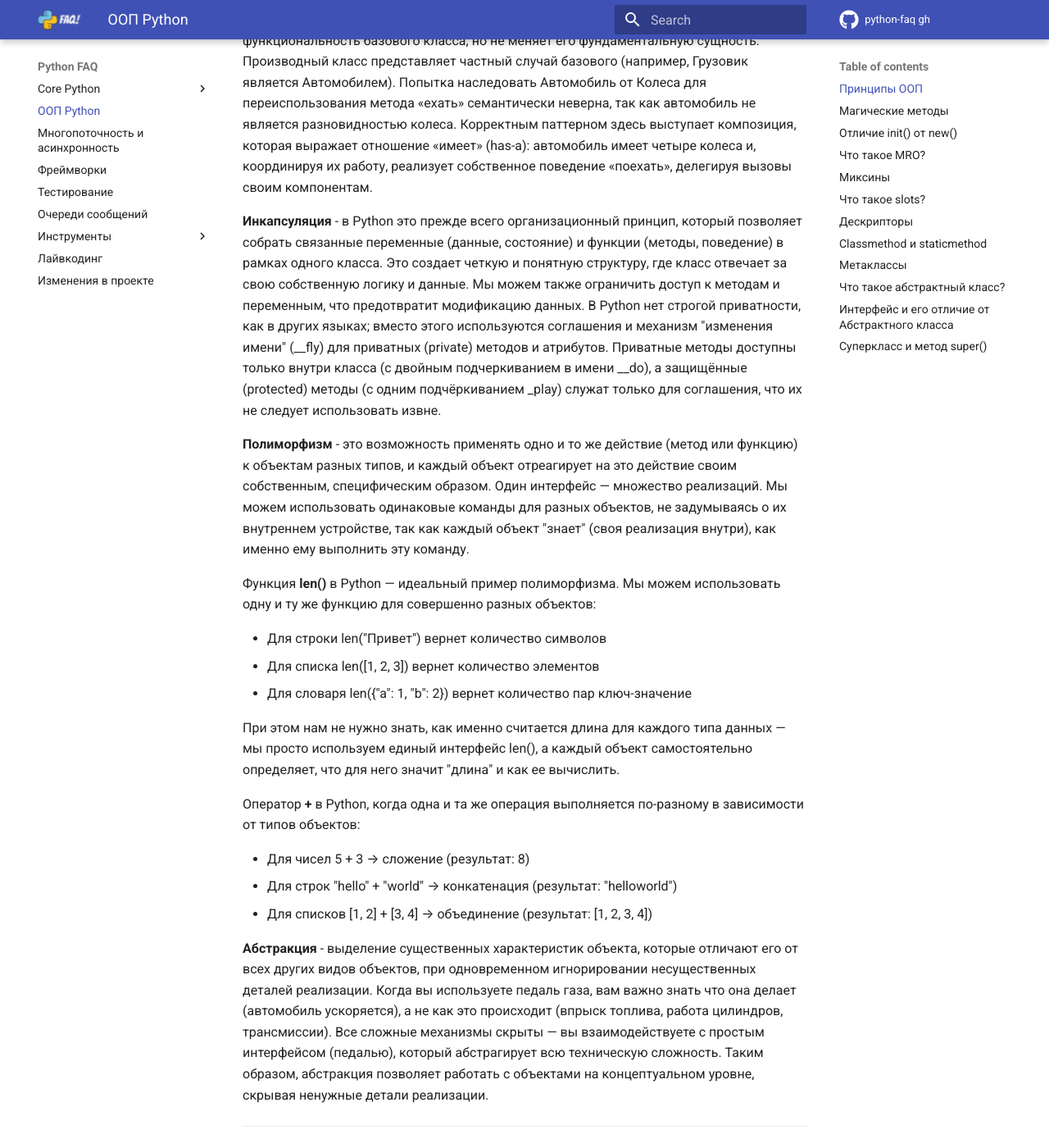
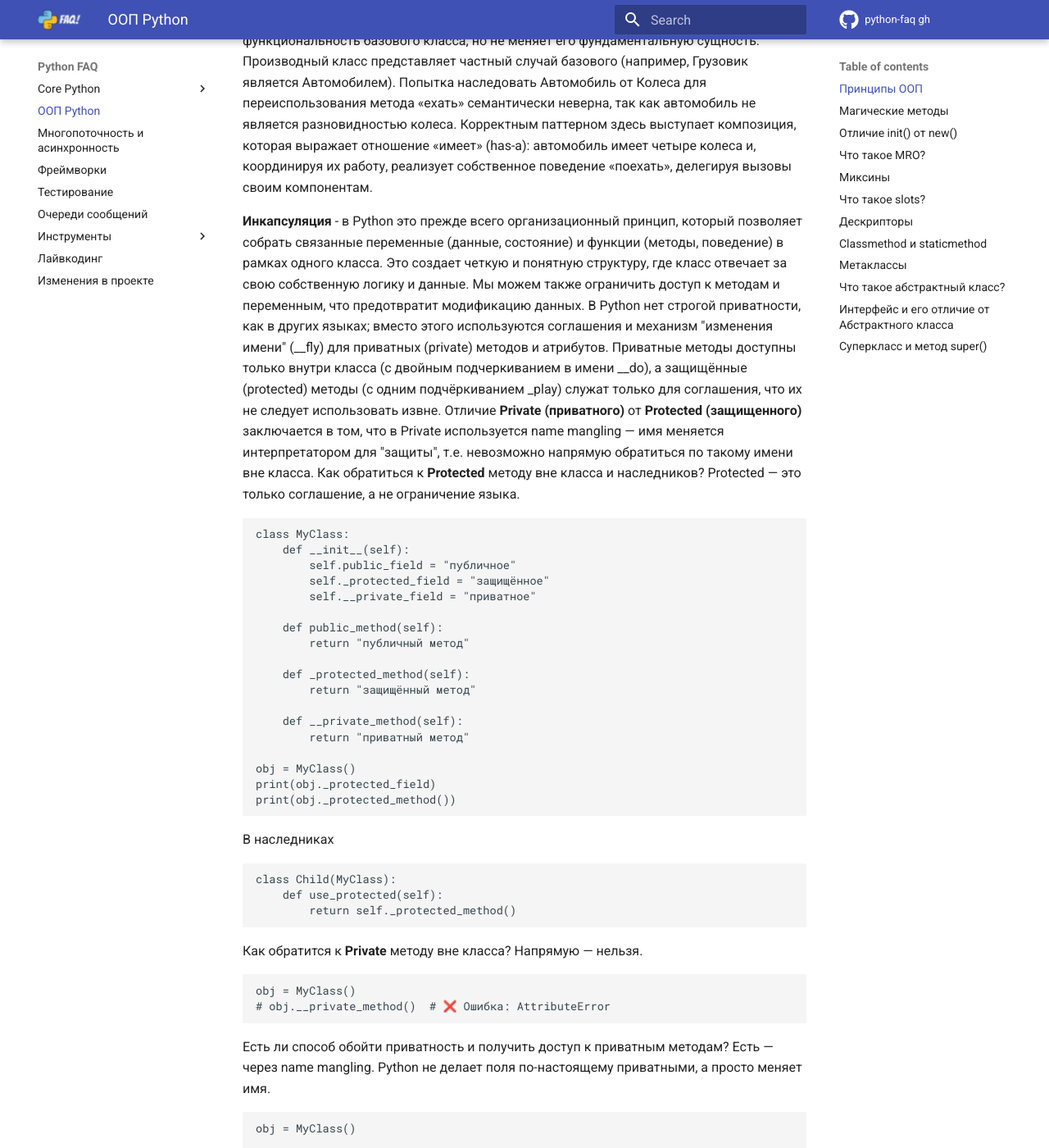
Before and after one commit to u-cha/python-faq, an MkDocs documentation site: the page built from docs/oop.md, in a window 1280 px wide and 1400 px high, scrolled down 490 px. Shown: the whole window at 82% size. Built offline with MkDocs 1.6.1 and Material for MkDocs 9.7.7, drawn with Linux system fonts in a browser that asks for light colours; comment, search, counter and statistics services are not loaded; some of the changed text lies outside the part shown.

Commit message:
added Private, Protected

````diff
--- a/docs/oop.md
+++ b/docs/oop.md
@@ -17,7 +17,51 @@ description: Вопросы и ответы по ООП Python на сайте-
 **Инкапсуляция** - в Python это прежде всего организационный принцип, который позволяет собрать связанные переменные (данные, состояние) и функции (методы, поведение) в рамках одного класса. Это создает четкую и понятную структуру, где класс отвечает за свою собственную логику и данные.
 Мы можем  также ограничить доступ к методам и переменным, что предотвратит модификацию данных. В Python нет строгой приватности, как в других языках; вместо этого используются соглашения и механизм
 "изменения имени" (__fly) для приватных (private) методов и атрибутов. Приватные методы доступны только внутри класса (с двойным подчеркиванием в имени __do), а защищённые (protected) методы (с одним подчёркиванием _play) служат только для соглашения, что их не следует использовать извне.
+Отличие **Private (приватного)** от **Protected (защищенного)** заключается в том, что в Private используется name mangling — имя меняется интерпретатором для "защиты", т.е. невозможно напрямую обратиться по такому имени вне класса.
+Как обратиться к **Protected** методу вне класса и наследников? Protected — это только соглашение, а не ограничение языка.
+```
+class MyClass:
+    def __init__(self):
+        self.public_field = "публичное"
+        self._protected_field = "защищённое"
+        self.__private_field = "приватное"
 
+    def public_method(self):
+        return "публичный метод"
+
+    def _protected_method(self):
+        return "защищённый метод"
+
+    def __private_method(self):
+        return "приватный метод"
+
+obj = MyClass()
+print(obj._protected_field)
+print(obj._protected_method())
+```
+В наследниках
+```
+class Child(MyClass):
+    def use_protected(self):
+        return self._protected_method()
+```
+Как обратится к **Private** методу вне класса? Напрямую — нельзя.
+```
+obj = MyClass()
+# obj.__private_method()  # ❌ Ошибка: AttributeError
+```
+Есть ли способ обойти приватность и получить доступ к приватным методам?
+Есть — через name mangling. Python не делает поля по-настоящему приватными, а просто меняет имя.
+```
+obj = MyClass()
+
+# Можно вызвать приватный метод так:
+print(obj._MyClass__private_method())  # ✅ Работает!
+
+# И даже получить доступ к полю:
+print(obj._MyClass__private_field)     # ✅ Вернёт "приватное"
+```
+Это нарушает инкапсуляцию и не рекомендуется в production-коде.
 **Полиморфизм** -  это возможность применять одно и то же действие (метод или функцию) к объектам разных типов, и каждый объект отреагирует на это действие своим собственным, специфическим образом.
 Один интерфейс — множество реализаций. Мы можем использовать одинаковые команды для разных объектов, не задумываясь о их внутреннем устройстве, так как каждый объект "знает" (своя реализация внутри), как именно ему выполнить эту команду.
 
````
